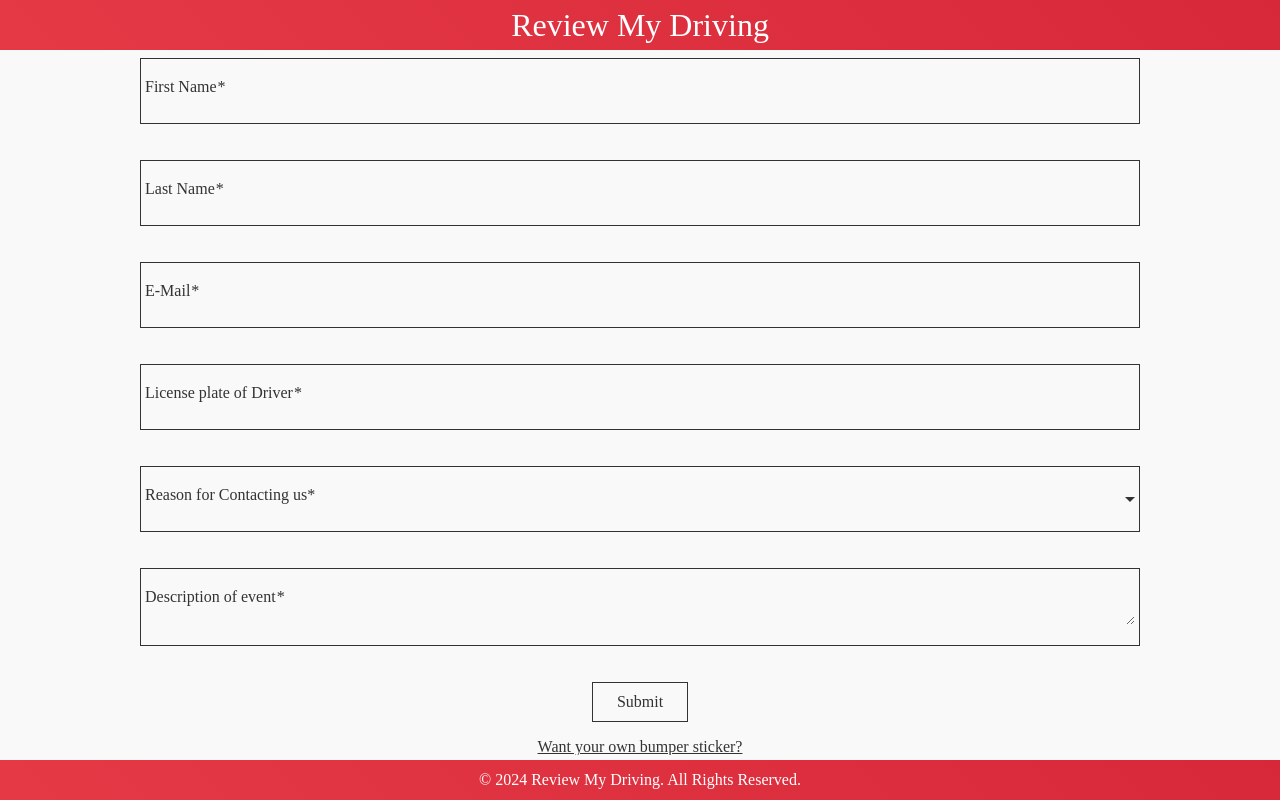
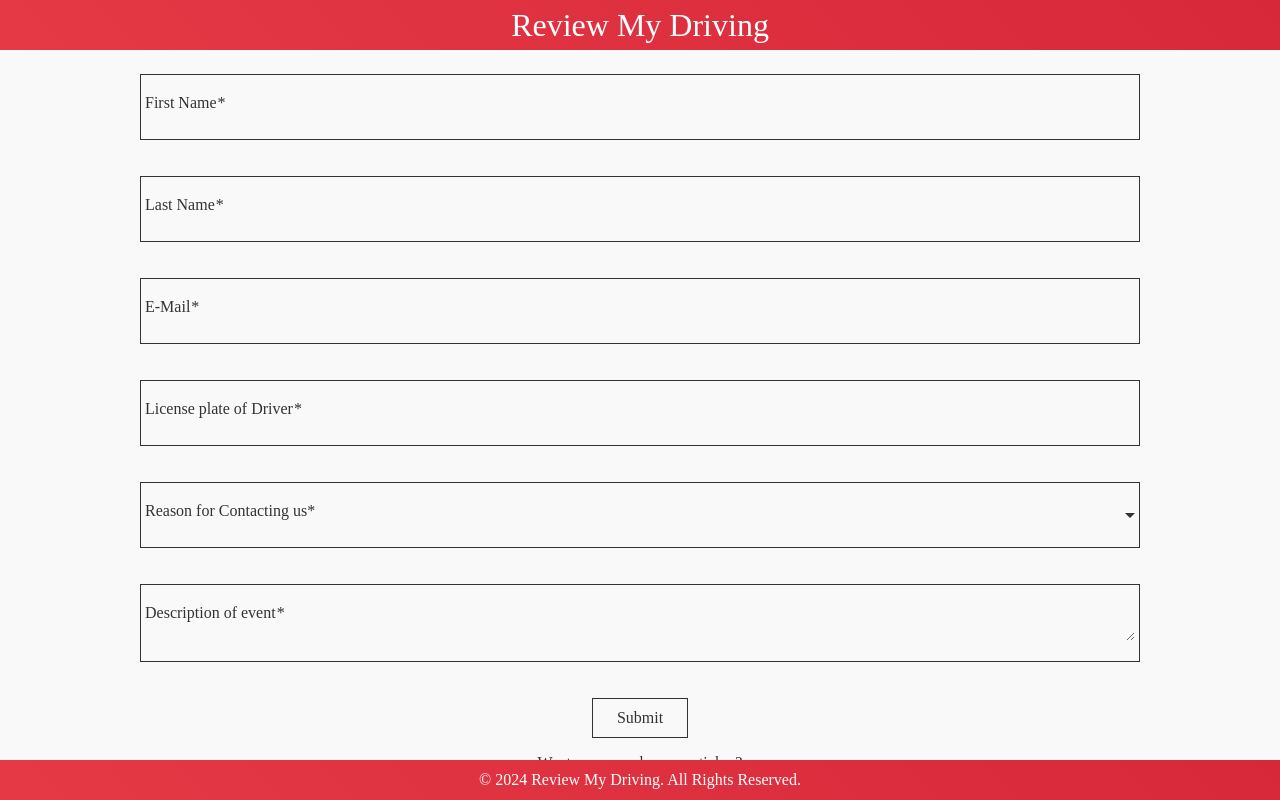
Before and after one commit to Zornman/review-my-driving, an Angular app: page / in a window 1280 px wide. Built offline with nearby package versions, Linux system fonts and the light colour scheme; a web font is replaced by a local one.

Commit message:
Updates to header and footer

```diff
--- a/src/app/app.component.html
+++ b/src/app/app.component.html
@@ -3,11 +3,15 @@
 </style>
 
 <div class="layout">
-  <app-header></app-header>
+  <header class="header">
+    <app-header></app-header>
+  </header>
 
   <div class="content">
       <router-outlet />
   </div>
 
-  <app-footer></app-footer>
+  <footer class="footer">
+    <app-footer></app-footer>
+  </footer>
 </div>
--- a/src/styles.scss
+++ b/src/styles.scss
@@ -70,14 +70,26 @@ button {
 .layout {
     display: flex;
     flex-direction: column;
-    height: 100vh; /* Full viewport height */
+    height: 100%; /* Full viewport height */
+}
+
+.header {
+    position: sticky;
+    top: 0;
+    z-index: 1000; /* Ensure it stays on top of other content */
+}
+
+.footer {
+    position: sticky;
+    bottom: 0;
+    z-index: 1000; /* Ensure it stays on top of other content */
+    text-align: center;
 }
 
 .content {
-    flex: 1; /* Fills remaining space between header and footer */
-    overflow-y: auto; /* Enables scrolling if content exceeds available space */
-    height: auto;
-    margin: 0px 5px 5px 5px;
+    flex: 1; /* Allows the content area to expand and scroll */
+    overflow-y: auto; /* Enables vertical scrolling for the content */
+    padding: 1rem; /* Optional padding for nicer layout */
 }
 
 mat-form-field {
```
